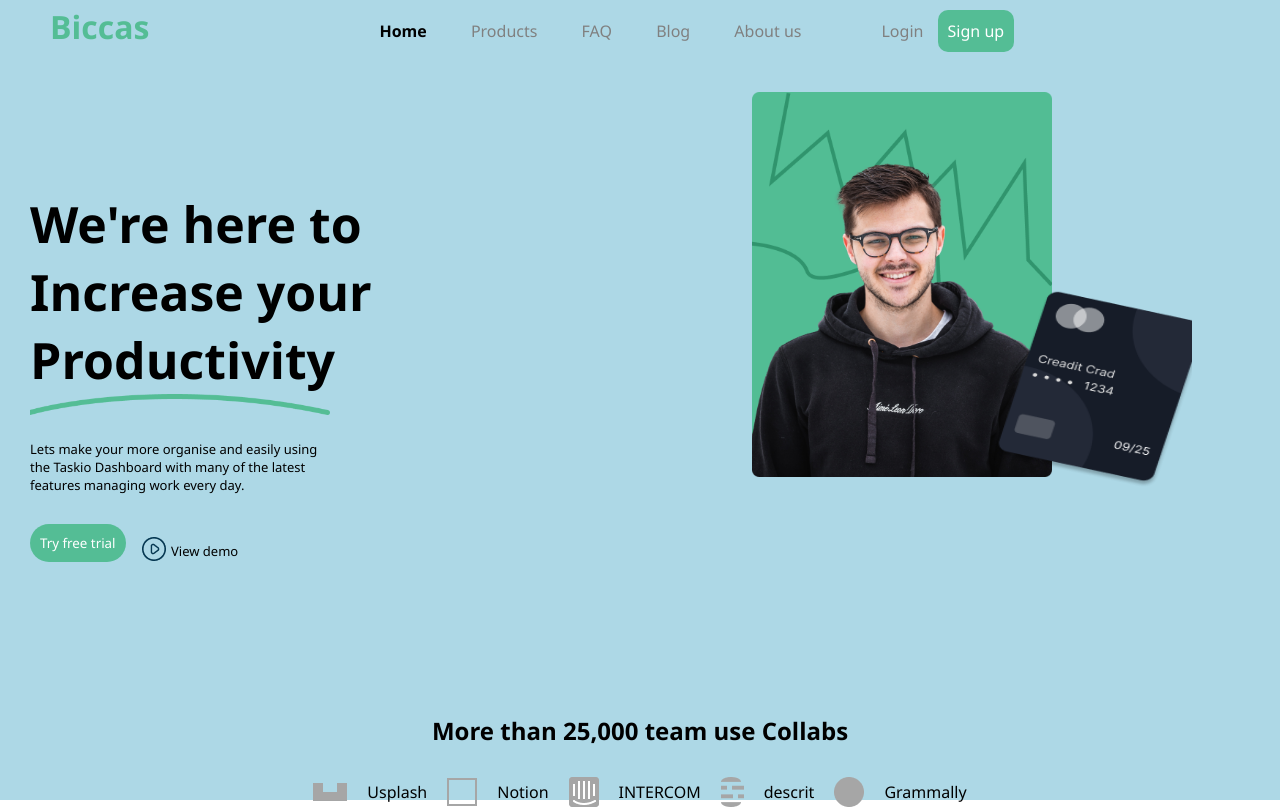
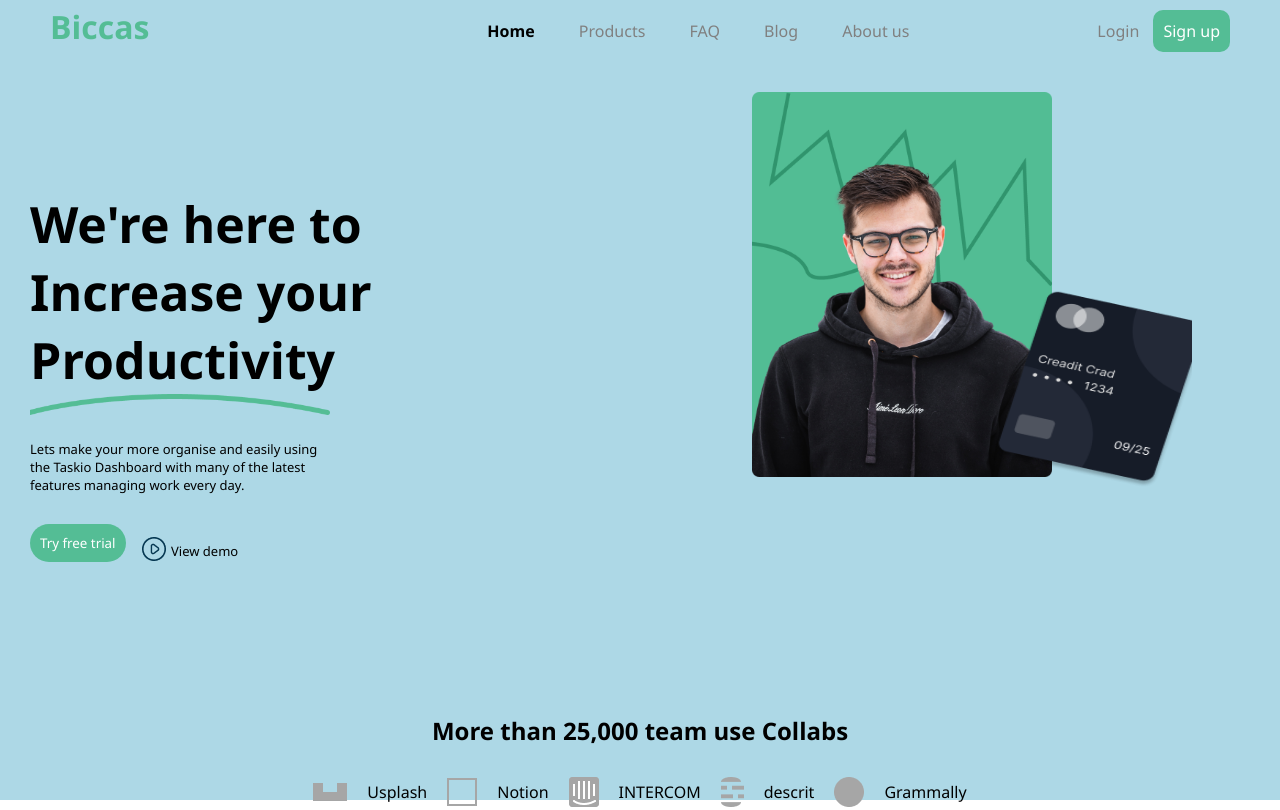
Before and after one commit to Olupru/biccas, a plain HTML site: page index.html in a window 1280 px wide. Shown: the top 810 px of the page. Drawn offline with Linux system fonts and the light colour scheme.

Commit message:
i changed it to stop overflowing

```diff
--- a/styles.css
+++ b/styles.css
@@ -3,6 +3,11 @@
     padding: 0;
     box-sizing: border-box;
     font-family: 'Segoe UI', Tahoma, Geneva, Verdana, sans-serif
+}
+
+html{
+    overflow-x: hidden;
+
 }
 
 .firhead {
@@ -12,6 +17,8 @@
 
 .header {
     display: flex;
+    justify-content: space-between;
+    width: 100vw;
 
 }
 
```
